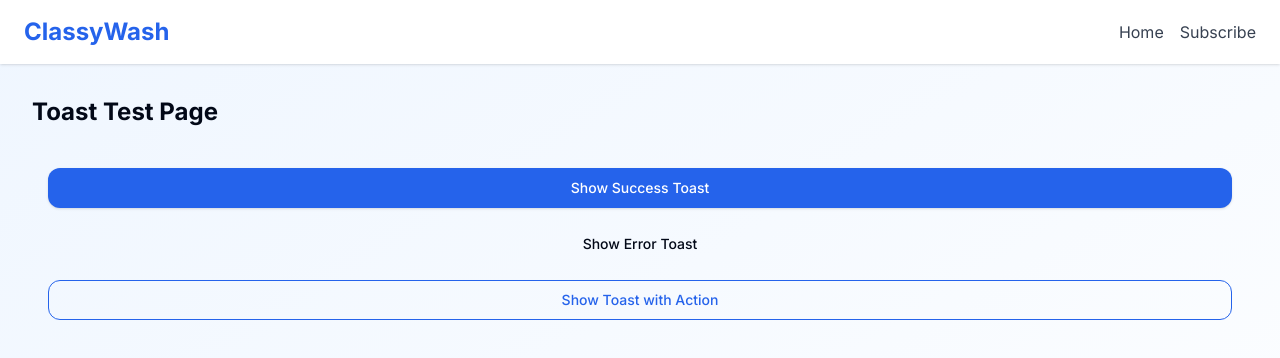
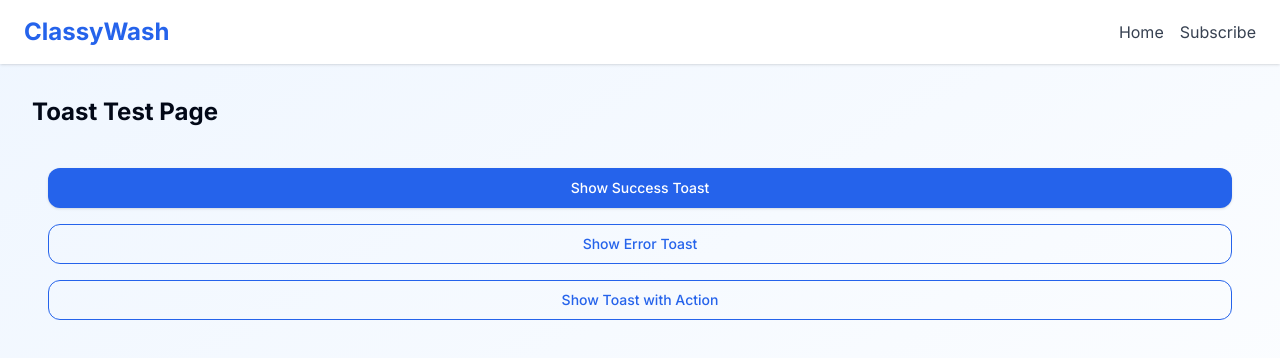
Before and after one commit to Iaml1mon/classywashh, a Next.js app: page /test-toast in a window 1280 px wide. Shown: the top 358 px of the page. Built offline with nearby package versions, Linux system fonts and the light colour scheme.

Commit message:
Fix: Update button variant in test-toast component

```diff
--- a/src/components/test-toast.tsx
+++ b/src/components/test-toast.tsx
@@ -20,7 +20,7 @@ export function TestToast() {
       </Button>
 
       <Button
-        variant="destructive"
+        variant="outline"
         onClick={() => {
           toast({
             variant: "destructive",
```
